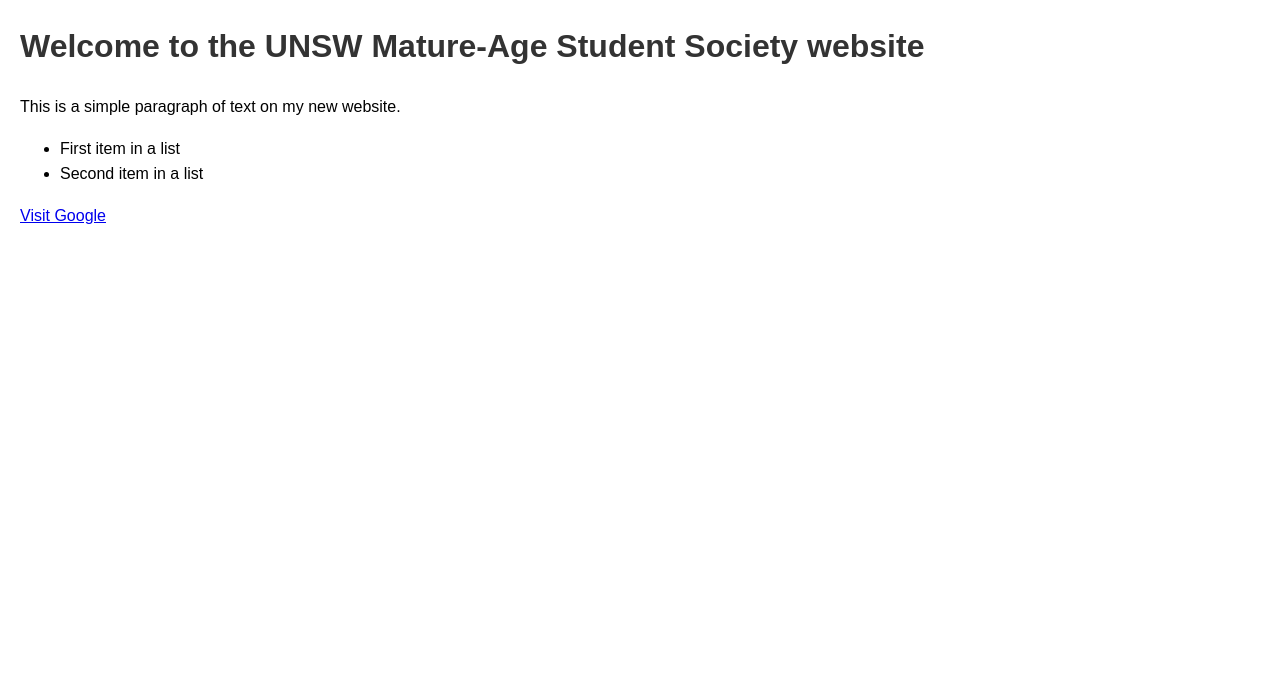
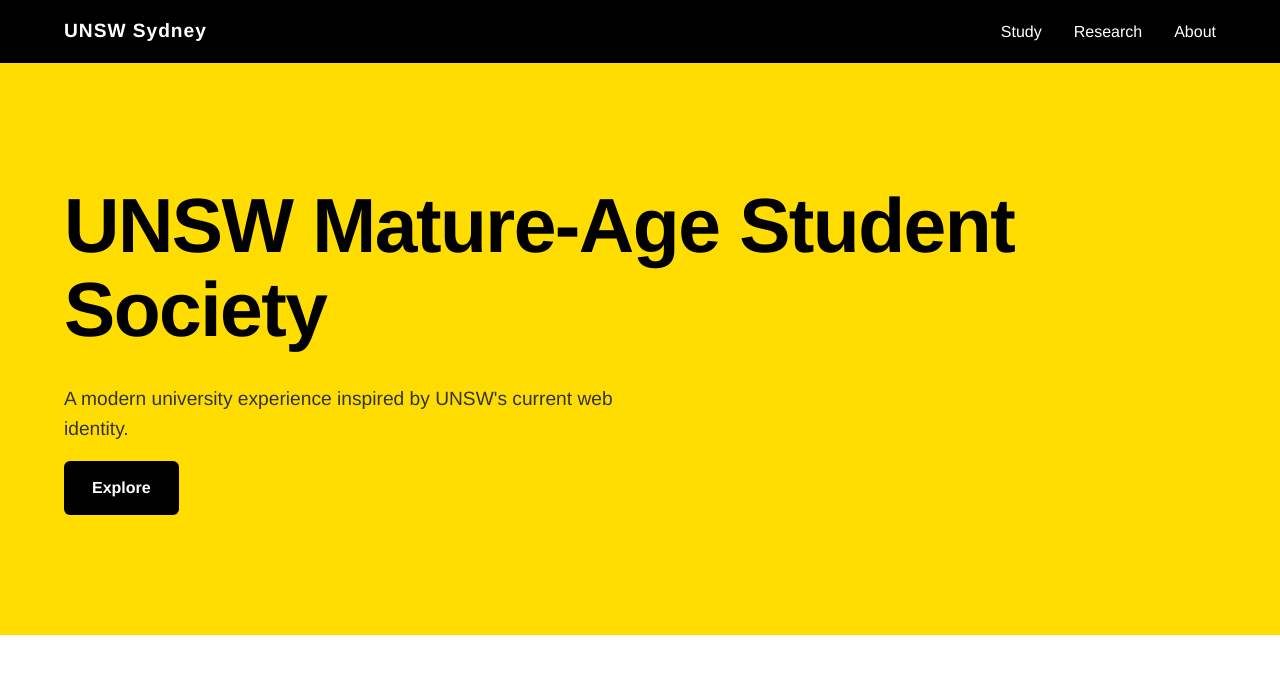
Before and after one commit to knuys/UNSWMASS, a plain HTML site: page index.html in a window 1280 px wide. Drawn offline with Linux system fonts and the light colour scheme.

Commit message:
Update index.html

```diff
--- a/index.html
+++ b/index.html
@@ -1,23 +1,51 @@
+<!-- index.html -->
+
 <!DOCTYPE html>
 <html lang="en">
 <head>
-    <meta charset="UTF-8">
-    <meta name="viewport" content="width=device-width, initial-scale=1.0">
-    <title>UNSW Mature-Age Student Society</title>
-    <style>
-        body { font-family: Arial, sans-serif; line-height: 1.6; margin: 20px; }
-        h1 { color: #333; }
-    </style>
+  <meta charset="UTF-8" />
+  <meta name="viewport" content="width=device-width, initial-scale=1.0" />
+
+  <title>UNSW Inspired Site</title>
+
+  <!-- LINK CSS FILE -->
+  <link rel="stylesheet" href="style.css" />
 </head>
+
 <body>
-    <h1>Welcome to the UNSW Mature-Age Student Society website</h1>
-    <p>This is a simple paragraph of text on my new website.</p>
 
-    <ul>
-        <li>First item in a list</li>
-        <li>Second item in a list</li>
-    </ul>
+  <header class="site-header">
+    <div class="container nav">
 
-    <a href="https://www.google.com">Visit Google</a>
+      <div class="logo">
+        UNSW Sydney
+      </div>
+
+      <ul class="nav-links">
+        <li><a href="#">Study</a></li>
+        <li><a href="#">Research</a></li>
+        <li><a href="#">About</a></li>
+      </ul>
+
+    </div>
+  </header>
+
+  <section class="hero">
+    <div class="container">
+
+      <h1>UNSW Mature-Age Student Society</h1>
+
+      <p>
+        A modern university experience inspired by
+        UNSW's current web identity.
+      </p>
+
+      <a href="#" class="btn btn-primary">
+        Explore
+      </a>
+
+    </div>
+  </section>
+
 </body>
 </html>
```
